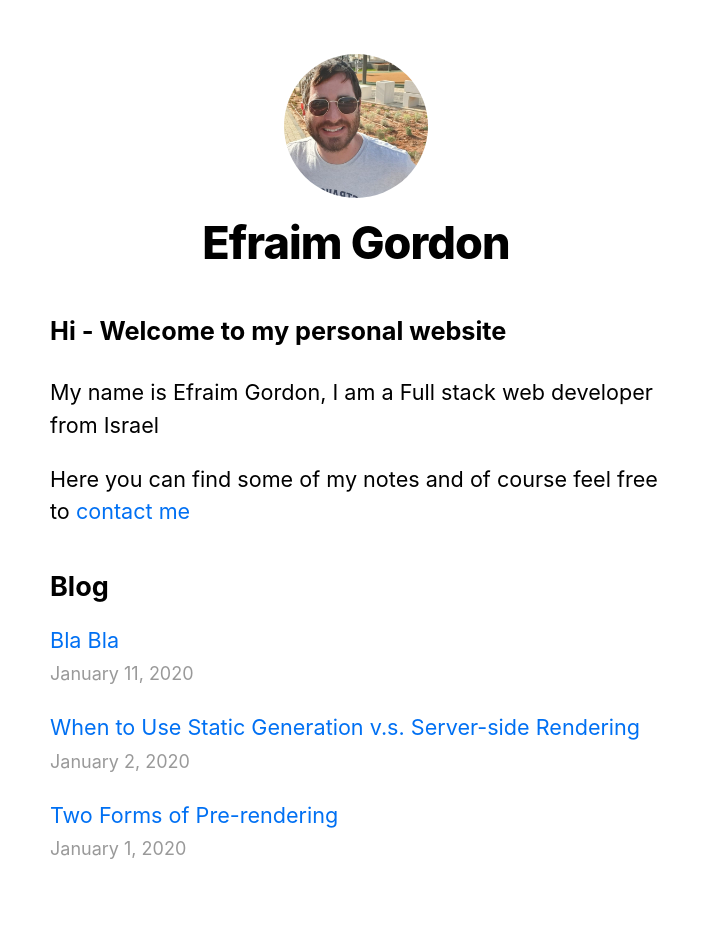
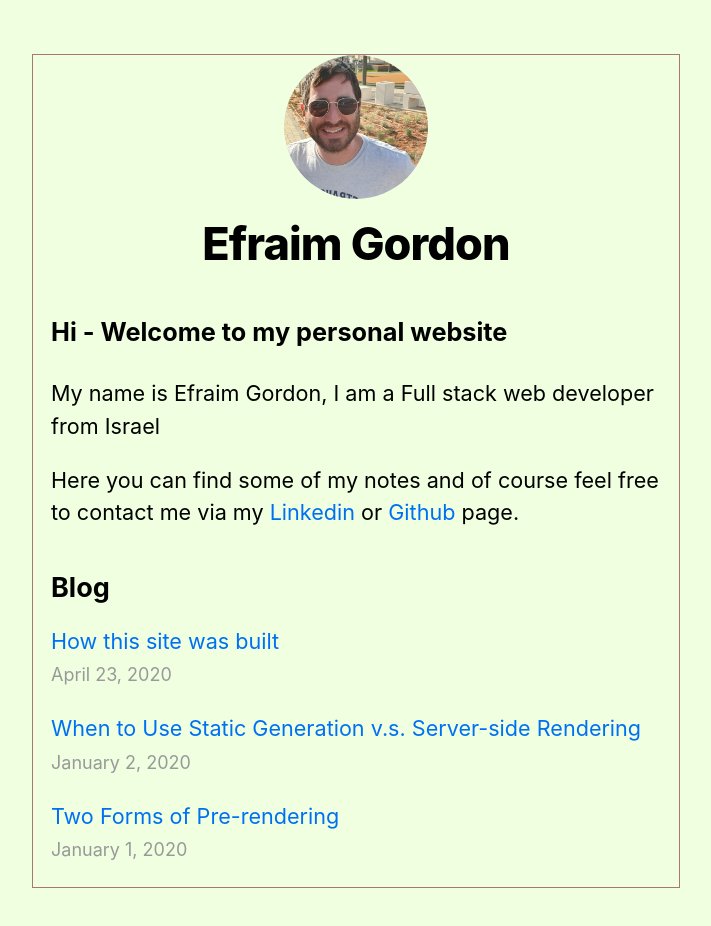
Before and after one commit to EfiGordon/nextjs-blog, a Next.js app: page / in a window 1280 px wide. Shown: the top 926 px of the page, without its empty margins (284-995 px from the left). Built offline with nearby package versions, Linux system fonts and the light colour scheme.

Commit message:
add a new post

```diff
--- a/components/layout.module.css
+++ b/components/layout.module.css
@@ -2,6 +2,7 @@
     max-width: 36rem;
     padding: 0 1rem;
     margin: 3rem auto 6rem;
+    border: 1px solid #A6786F;
   }
 
   .header {
--- a/pages/index.js
+++ b/pages/index.js
@@ -23,7 +23,10 @@ export default function Home({ allPostsData }) {
       <section className={utilStyles.headingMd}>
         <h3>Hi - Welcome to my personal website</h3>
         <p>My name is Efraim Gordon, I am a Full stack web developer from Israel</p>
-        <p>Here you can find some of my notes and of course feel free to <Link href="/">contact me</Link></p>
+        <p>Here you can find some of my notes and of course feel free to contact me via my
+        <Link href="https://www.linkedin.com/in/efigordon/" ><a target="_blank"> Linkedin </a></Link>
+         or
+          <Link href="https://github.com/EfiGordon/" ><a target="_blank"> Github</a></Link> page.</p>
       </section>
       <section className={`${utilStyles.headingMd} ${utilStyles.padding1px}`}>
         <h2 className={utilStyles.headingLg}>Blog</h2>
--- /dev/null
+++ b/posts/about-this-site.md
@@ -0,0 +1,9 @@
+---
+title: 'How this site was built'
+date: '2020-04-23'
+---
+This website was built using Next.js Framework.
+
+I recommend you to check it's [official tutorial](https://nextjs.org/learn/basics/create-nextjs-app) to learn more about this wonderful framework for react.
+
+Its main benefits are the support of SSR (Server-side rendering), which is very important for SEO purposes.
--- a/posts/pre-rendering copy.md
+++ /dev/null
@@ -1,11 +0,0 @@
----
-title: 'Bla Bla'
-date: '2020-01-11'
----
-
-Next.js has two forms of pre-rendering: **Static Generation** and **Server-side Rendering**. The difference is in **when** it generates the HTML for a page.
-
-- **Static Generation** is the pre-rendering method that generates the HTML at **build time**. The pre-rendered HTML is then _reused_ on each request.
-- **Server-side Rendering** is the pre-rendering method that generates the HTML on **each request**.
-
-Importantly, Next.js lets you **choose** which pre-rendering form to use for each page. You can create a "hybrid" Next.js app by using Static Generation for most pages and using Server-side Rendering for others.
--- a/styles/global.css
+++ b/styles/global.css
@@ -6,6 +6,7 @@ body {
     Cantarell, Fira Sans, Droid Sans, Helvetica Neue, sans-serif;
   line-height: 1.6;
   font-size: 18px;
+  background: rgb(239, 255, 224);
 }
 
 * {
```
Also changed, not shown: posts/ssg-ssr.md (+0 -1 lines).
